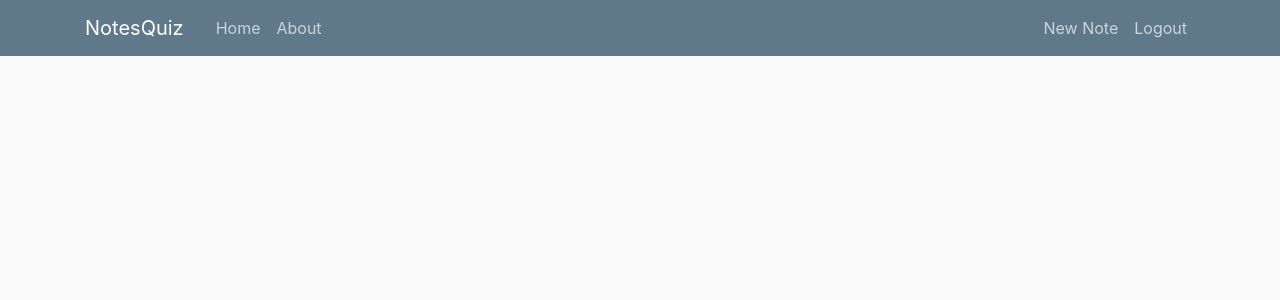
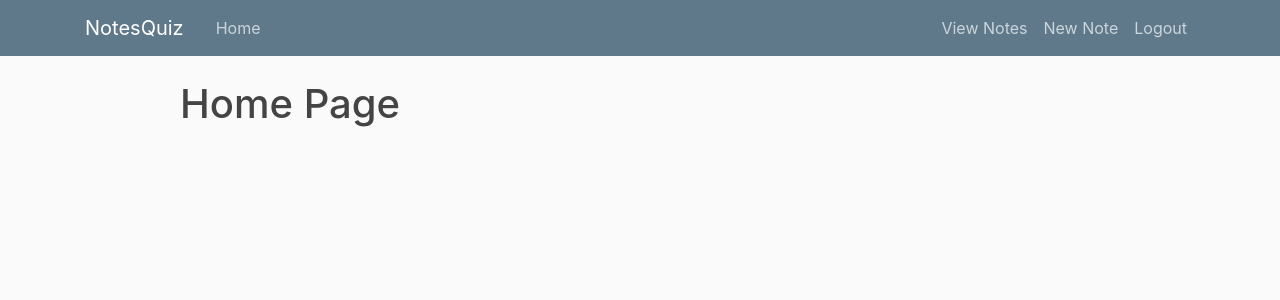
Before and after one commit to habui19/notesquiz, a Flask app: page /home in a window 1280 px wide. Shown: the top 300 px of the page. Run offline with Flask 2, Linux system fonts and the light colour scheme; the visitor is signed in with stand-in values (Sample User, id 1); data comes from the database, SQL or seed files in the repository; data that the repository does not hold is empty; some libraries are stand-ins or nearby versions.

Commit message:
change routes and notes page

```diff
--- a/notesquiz/__init__.py
+++ b/notesquiz/__init__.py
@@ -5,7 +5,8 @@ from flask_login import LoginManager
 
 app = Flask(__name__)
 app.config['SECRET_KEY'] = '67b20c96fb2395a6c78716ffa2af036c'
-app.config['SQLALCHEMY_DATABASE_URI'] = 'postgres://jxwgwrbrkgzzja:d1532973b717fdd5b207fc4c4245b16cc5c17ebb48b4cf952a6c525e8b3e21b1@ec2-23-21-115-109.compute-1.amazonaws.com:5432/d2irs2rjm5rttq'
+app.config['SQLALCHEMY_DATABASE_URI'] = 'postgresql://localhost'
+app.config['SQLALCHEMY_TRACK_MODIFICATIONS'] = False
 db = SQLAlchemy(app)
 bcrypt = Bcrypt(app)
 login_manager = LoginManager(app)
--- a/notesquiz/forms.py
+++ b/notesquiz/forms.py
@@ -23,5 +23,5 @@ class LoginForm(FlaskForm):
 
 class NoteForm(FlaskForm):
     title = StringField('Title', validators=[DataRequired()])
-    content = TextAreaField('Content', validators=[DataRequired()])
+    content = TextAreaField('Content', render_kw={"rows": 10}, validators=[DataRequired()])
     submit = SubmitField('Create')
--- a/notesquiz/genq.py
+++ b/notesquiz/genq.py
@@ -10,8 +10,9 @@ def generate(text):
         pos = dict(sentence.tags)
         # print(pos)
         keys = list(pos.keys())
+        # print(' '.join(key for key in keys))
         values = list(pos.values())
-
+        # print(' '.join(value for value in values))
         """ Questions for 3rd person singular present verbs """
         if 'VBZ' in values:
             idx = values.index('VBZ')
@@ -108,6 +109,6 @@ def generate(text):
     return questions
 
 if __name__ == "__main__":
-    with open("test2.txt") as f:
+    with open("test.txt") as f:
         text = f.read()
         print(generate(text))
--- a/notesquiz/routes.py
+++ b/notesquiz/routes.py
@@ -6,16 +6,17 @@ from flask_login import login_user, current_user, logout_user, login_required
 from notesquiz.genq import generate
 
 @app.route("/")
-@app.route("/about")
-def about():
-    return render_template('about.html', title='About')
-
 @app.route("/home")
 def home():
+    return render_template('home.html', title='Home')
+
+@app.route("/notes")
+def notes():
     if current_user.is_authenticated:
         notes = Note.query.filter_by(author=current_user)
-        return render_template('home.html', notes=notes)
-    return redirect(url_for('about'))
+    else:
+        notes = None
+    return render_template('notes.html', notes=notes)
 
 @app.route("/register", methods=["GET", "POST"])
 def register():
@@ -62,7 +63,7 @@ def new_note():
         db.session.add(note)
         db.session.commit()
         flash(f'Note created!', 'success')
-        return redirect(url_for('home'))
+        return redirect(url_for('notes'))
     return render_template('create_note.html', title='New Note', form=form, legend='New Note')
 
 @app.route("/note/<int:note_id>")
@@ -99,7 +100,7 @@ def delete_note(note_id):
     db.session.delete(note)
     db.session.commit()
     flash('Note deleted', 'success')
-    return redirect(url_for('home'))
+    return redirect(url_for('notes'))
 
 @app.route("/note/<int:note_id>/questions", methods=["GET", "POST"])
 @login_required
--- a/notesquiz/templates/about.html
+++ /dev/null
@@ -1,4 +0,0 @@
-{% extends "layout.html" %}
-{% block content %}
-        <h1>About Page</h1>
-{% endblock content %}
--- a/notesquiz/templates/home.html
+++ b/notesquiz/templates/home.html
@@ -1,15 +1,4 @@
 {% extends "layout.html" %}
 {% block content %}
-    {% for note in notes %}
-        <article class="media content-section">
-            <div class="media-body">
-              <div class="article-metadata">
-                <a class="mr-2" href="#">{{ note.author.username }}</a>
-                <small class="text-muted">{{ note.date_posted.strftime('%Y-%m-%d') }}</small>
-              </div>
-              <h2><a class="article-title" href="{{ url_for('note', note_id=note.id )}}">{{ note.title }}</a></h2>
-              <p class="article-content">{{ note.content }}</p>
-            </div>
-        </article>
-    {% endfor %}
+        <h1>Home Page</h1>
 {% endblock content %}
--- a/notesquiz/templates/layout.html
+++ b/notesquiz/templates/layout.html
@@ -25,11 +25,11 @@
             <div class="collapse navbar-collapse" id="navbarToggle">
                 <div class="navbar-nav mr-auto">
                 <a class="nav-item nav-link" href="{{ url_for('home') }}">Home</a>
-                <a class="nav-item nav-link" href="{{ url_for('about') }}">About</a>
                 </div>
                 <!-- Navbar Right Side -->
                 <div class="navbar-nav">
                     {% if current_user.is_authenticated %}
+                        <a class="nav-item nav-link" href="{{ url_for('notes') }}">View Notes</a>
                         <a class="nav-item nav-link" href="{{ url_for('new_note') }}">New Note</a>
                         <a class="nav-item nav-link" href="{{ url_for('logout') }}">Logout</a>
                     {% else %}
--- /dev/null
+++ b/notesquiz/test.txt
@@ -0,0 +1,3 @@
+The Cornell method provides a systematic format for condensing and organizing notes. The most common way of taking notes is the "two column" notes. The student will divide the paper into two columns: the note-taking column and the questions column. The student should leave five to seven lines, or about two inches (5 cm), at the bottom of the page.
+Walter Pauk devised the Cornell Notes system in 1940s.
+The Cornell method is effective because it helps us review systemically.
```
Also changed, not shown: notesquiz/templates/notes.html (added, +15 -0 lines), README.md (added), 1 other file.
